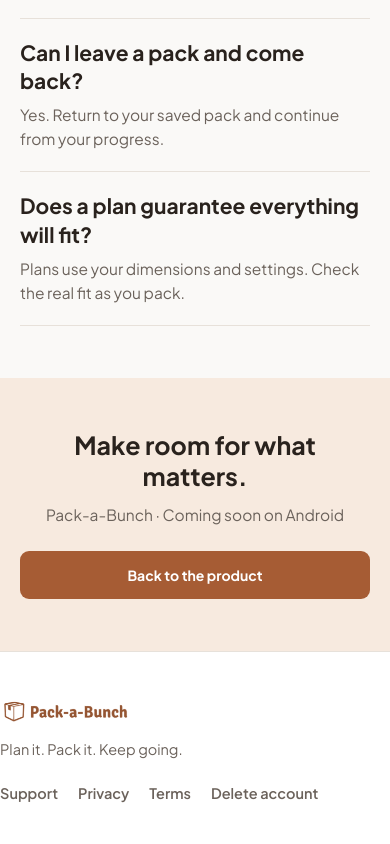
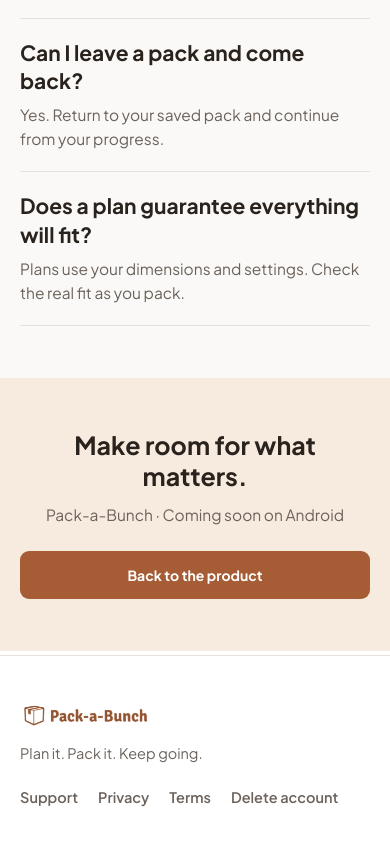
Before and after one commit to DrGitman/Pack_a_Bunch, a React (Vite) app: page / in a window 390 px wide. Shown: the part 5132-5976 px from the top of the page. Built offline with nearby package versions, Linux system fonts and the light colour scheme.

Commit message:
fix(web): restore the footer's side gutter on mobile

```diff
--- a/src/styles.css
+++ b/src/styles.css
@@ -252,7 +252,9 @@
 .closing { text-align: center; padding: 76px 0; background: var(--warm); }
 .closing h2 { font-size: 36px; }
 .closing p { margin-top: 12px; margin-bottom: 24px; font-size: 15.5px; }
-.site-footer { padding: 50px 0; border-top: 1px solid var(--line); display: flex; justify-content: space-between; align-items: center; gap: 40px; }
+/* padding-block, not the shorthand: .site-footer is also a .container, and a
+   shorthand here would wipe out the side gutter the container sets on mobile. */
+.site-footer { padding-block: 50px; border-top: 1px solid var(--line); display: flex; justify-content: space-between; align-items: center; gap: 40px; }
 .site-footer p { font-size: 14.5px; margin-top: 6px; }
 .site-footer nav { display: flex; gap: 24px; }
 .site-footer nav button, .site-footer nav a { font-size: 14.5px; font-weight: 600; color: var(--muted); transition: color .16s; }
@@ -442,7 +444,7 @@
   .closing h2 { font-size: 25px; }
   .closing .button { width: 100%; }
 
-  .site-footer { flex-direction: column; align-items: flex-start; gap: 22px; padding: 36px 0; }
+  .site-footer { flex-direction: column; align-items: flex-start; gap: 22px; padding-block: 36px; margin-top: 4px; }
   .site-footer nav { flex-wrap: wrap; gap: 8px 20px; }
 
   .dialog-content { padding: 26px 22px; }
```
Also changed, not shown: 1 other file (tests, documents, lock files or other folders).
